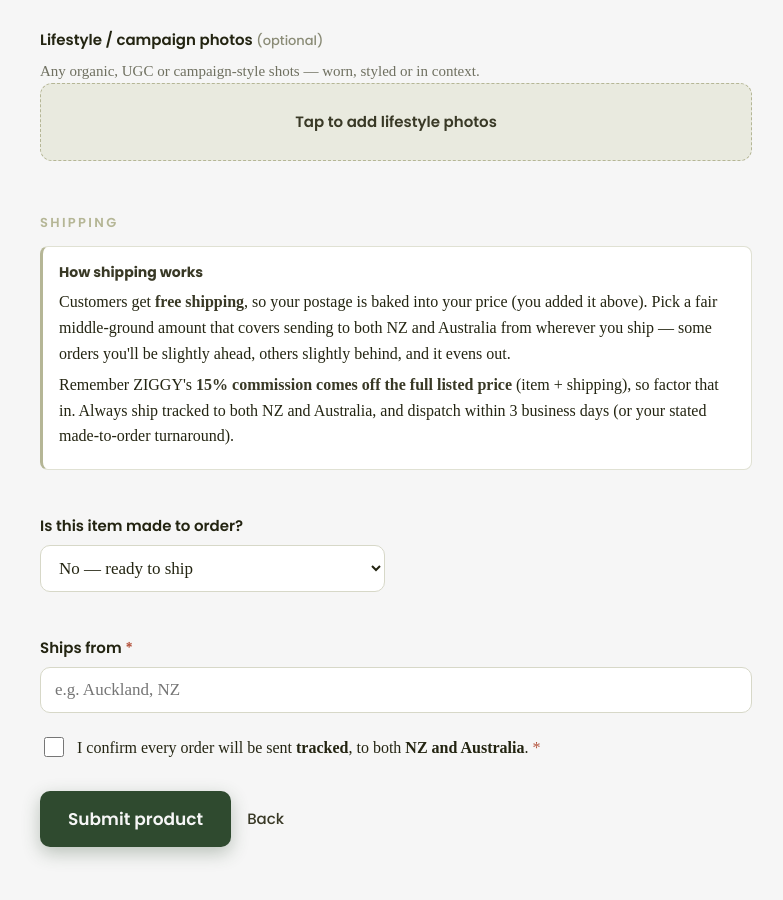
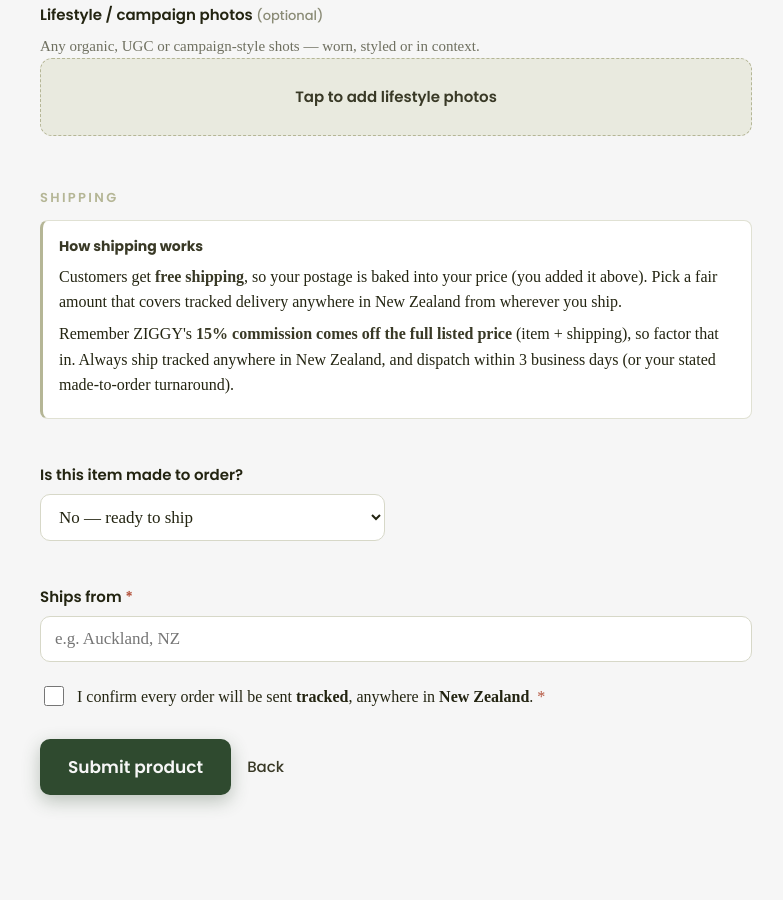
Before and after one commit to ziggysociety/ziggy-submissions, a website: page public/existing-listing.html in a window 1280 px wide. Shown: the part 1798-2698 px from the top of the page, without its empty margins (244-1027 px from the left). Drawn offline with Linux system fonts and the light colour scheme.

Commit message:
NZ-only: remove NZ+AU shipping wording from quick-submission form

```diff
--- a/public/existing-listing.html
+++ b/public/existing-listing.html
@@ -41,7 +41,7 @@
       <div class="section-label">Price (NZD)</div>
       <div class="specguide">
         <strong>All prices in NZD</strong>
-        <p>Enter your item's retail price and the postage to add — we'll show your ZIGGY listing price. If your own site is in AUD, convert to NZD here.</p>
+        <p>Enter your item's retail price and the postage to add — we'll show your ZIGGY listing price.</p>
       </div>
       <div class="grid2">
         <div class="field">
@@ -50,7 +50,7 @@
         </div>
         <div class="field">
           <label>Shipping to add (NZD) <span class="req">*</span></label>
-          <p class="helper">Your postage, averaged for NZ + AU.</p>
+          <p class="helper">Your postage for tracked delivery within New Zealand.</p>
           <input type="text" name="shipping" id="shipping" inputmode="decimal" placeholder="e.g. 8.50" required />
         </div>
       </div>
@@ -122,8 +122,8 @@
       <div class="section-label">Shipping</div>
       <div class="specguide">
         <strong>How shipping works</strong>
-        <p>Customers get <strong>free shipping</strong>, so your postage is baked into your price (you added it above). Pick a fair middle-ground amount that covers sending to both NZ and Australia from wherever you ship — some orders you'll be slightly ahead, others slightly behind, and it evens out.</p>
-        <p>Remember ZIGGY's <strong>15% commission comes off the full listed price</strong> (item + shipping), so factor that in. Always ship tracked to both NZ and Australia, and dispatch within 3 business days (or your stated made-to-order turnaround).</p>
+        <p>Customers get <strong>free shipping</strong>, so your postage is baked into your price (you added it above). Pick a fair amount that covers tracked delivery anywhere in New Zealand from wherever you ship.</p>
+        <p>Remember ZIGGY's <strong>15% commission comes off the full listed price</strong> (item + shipping), so factor that in. Always ship tracked anywhere in New Zealand, and dispatch within 3 business days (or your stated made-to-order turnaround).</p>
       </div>
       <div class="grid2">
         <div class="field">
@@ -145,7 +145,7 @@
       <div class="field">
         <label class="check">
           <input type="checkbox" name="tracked" value="Yes" required />
-          <span>I confirm every order will be sent <strong>tracked</strong>, to both <strong>NZ and Australia</strong>. <span class="req">*</span></span>
+          <span>I confirm every order will be sent <strong>tracked</strong>, anywhere in <strong>New Zealand</strong>. <span class="req">*</span></span>
         </label>
       </div>
 
```
